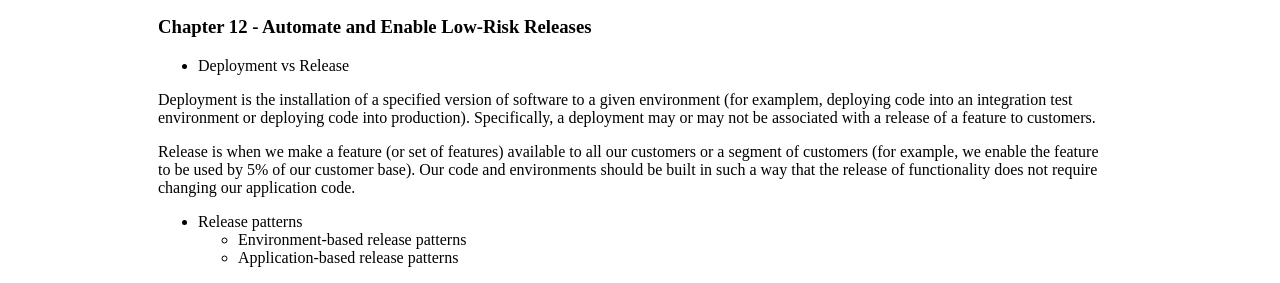
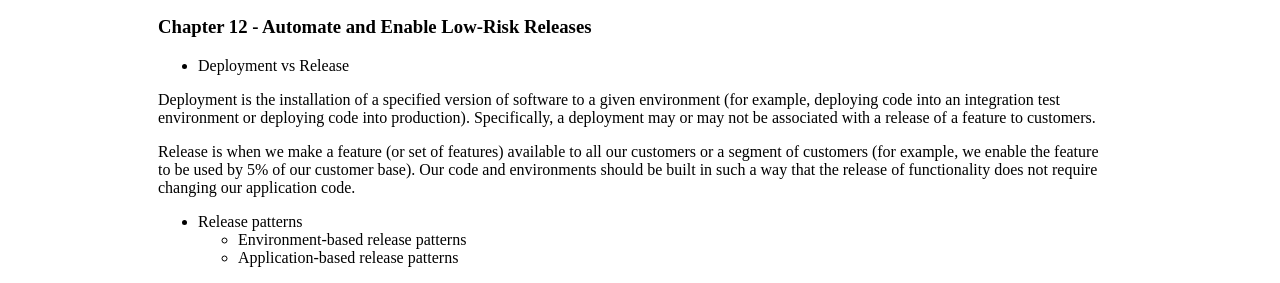
Before and after one commit to liuning0820/liuning0820.github.io, a Jekyll site: the page built from _posts/2019-03-04-the-devops-handbook-reading-notes.md, in a window 1280 px wide and 900 px high, scrolled down 924 px. Shown: the part 169-452 px from the top of the window. Built offline with Jekyll 4.4.1, drawn with Linux system fonts in a browser that asks for light colours; some of the changed text lies outside the part shown.

```diff
--- a/_posts/2019-03-04-the-devops-handbook-reading-notes.md
+++ b/_posts/2019-03-04-the-devops-handbook-reading-notes.md
@@ -51,7 +51,7 @@ tags: [devops, book]
 
 * Deployment vs Release
 
-Deployment is the installation of a specified version of software to a given environment (for examplem, deploying code into an integration test environment or deploying code into production). Specifically, a deployment may or may not be associated with a release of a feature to customers.
+Deployment is the installation of a specified version of software to a given environment (for example, deploying code into an integration test environment or deploying code into production). Specifically, a deployment may or may not be associated with a release of a feature to customers.
 
 Release is when we make a feature (or set of features) available to all our customers or a segment of customers (for example, we enable the feature to be used by 5% of our customer base). Our code and environments should be built in such a way that the release of functionality does not require changing our application code.
 
```
Also changed, not shown: other parts of _posts/2019-03-04-the-devops-handbook-reading-notes.md (+1 -1 lines), _posts/2017-08-21-play-with-visual-studio-guide.md (+3 -3 lines), _posts/2019-03-19-why-cd-may-means-continuous-customer-disappointment.md (+2 -2 lines), _posts/2019-04-01-triggle-Jenkins-build-after-push-to-GitHub.md (+1 -1 lines), 1 other file.
